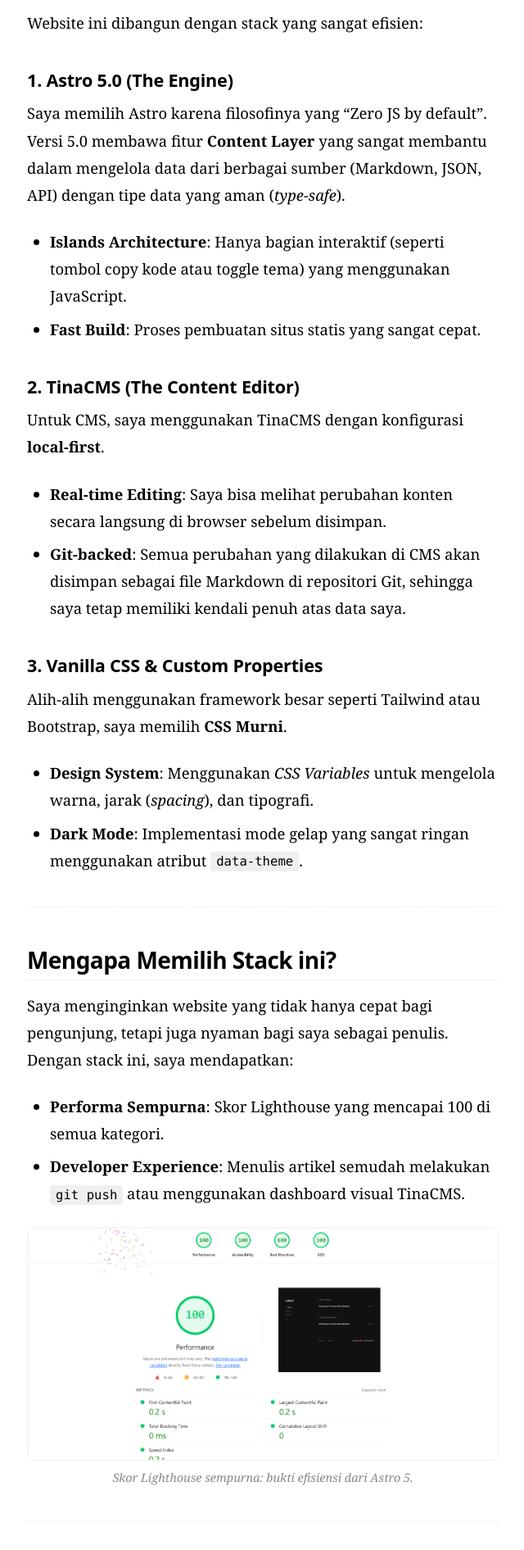
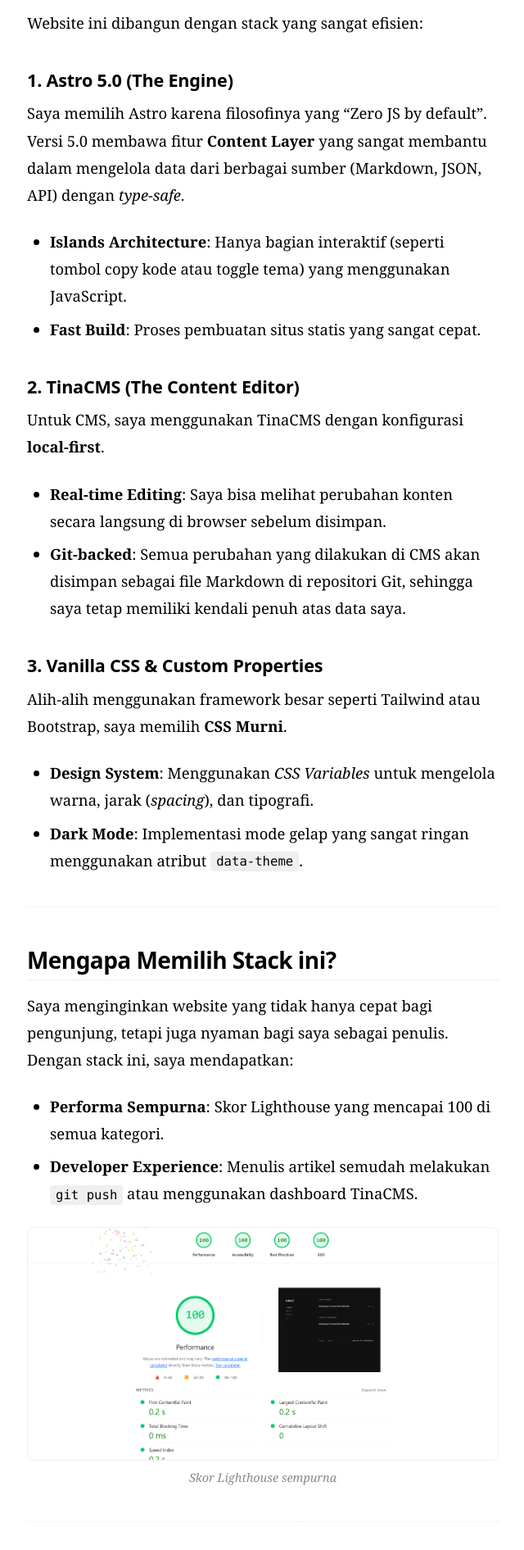
Before and after one commit to kchos0/kchos0-dot-dev, an Astro site: page /writing/membangun-web-ini in a window 1280 px wide. Shown: the part 709-2600 px from the top of the page at 82% size, without its empty margins (467-1107 px from the left). Built offline with nearby package versions, Linux system fonts and the light colour scheme; Astro itself is replaced by a stand-in of ours.

Commit message:
docs: Shorten descriptions and refine phrasing in 'Membangun Personal Web Minimalis' article.

```diff
--- a/src/content/writing/membangun-web-ini.md
+++ b/src/content/writing/membangun-web-ini.md
@@ -1,11 +1,9 @@
 ---
 title: "Membangun Personal Web Minimalis"
 date: "March 2, 2026"
-description: "Cerita teknis tentang membangun website minimalis dengan Astro 5, TinaCMS, dan vanilla CSS — fokus pada performa, desain sederhana, dan kemudahan pengelolaan konten."
 featured: true
 ---
-
-Halo! Di post pertama ini, saya ingin berbagi cerita teknis tentang bagaimana saya membangun website ini dari nol. Website ini bukan sekadar portofolio, tapi juga eksperimen dalam menggunakan teknologi modern yang sangat *developer-friendly* tanpa mengorbankan performa.
+Halo! Di post pertama ini, saya ingin berbagi cerita tentang bagaimana saya membangun website ini dari nol. Website ini bukan sekadar portofolio, tapi juga eksperimen dalam menggunakan teknologi modern yang sangat *developer-friendly* tanpa mengorbankan performa.
 
 Fokus utamanya ada tiga: **performa tinggi**, **desain minimalis**, dan **kemudahan pengelolaan konten**.
 
@@ -14,7 +12,7 @@
 Website ini dibangun dengan stack yang sangat efisien:
 
 ### 1. Astro 5.0 (The Engine)
-Saya memilih Astro karena filosofinya yang "Zero JS by default". Versi 5.0 membawa fitur **Content Layer** yang sangat membantu dalam mengelola data dari berbagai sumber (Markdown, JSON, API) dengan tipe data yang aman (*type-safe*).
+Saya memilih Astro karena filosofinya yang "Zero JS by default". Versi 5.0 membawa fitur **Content Layer** yang sangat membantu dalam mengelola data dari berbagai sumber (Markdown, JSON, API) dengan *type-safe*.
 - **Islands Architecture**: Hanya bagian interaktif (seperti tombol copy kode atau toggle tema) yang menggunakan JavaScript.
 - **Fast Build**: Proses pembuatan situs statis yang sangat cepat.
 
@@ -34,10 +32,10 @@
 
 Saya menginginkan website yang tidak hanya cepat bagi pengunjung, tetapi juga nyaman bagi saya sebagai penulis. Dengan stack ini, saya mendapatkan:
 - **Performa Sempurna**: Skor Lighthouse yang mencapai 100 di semua kategori.
-- **Developer Experience**: Menulis artikel semudah melakukan `git push` atau menggunakan dashboard visual TinaCMS.
+- **Developer Experience**: Menulis artikel semudah melakukan `git push` atau menggunakan dashboard TinaCMS.
 
 ![Skor Lighthouse 100/100/100/100](/assets/lighthouse-score.png)
-*Skor Lighthouse sempurna: bukti efisiensi dari Astro 5.*
+*Skor Lighthouse sempurna*
 
 ---
 
```
